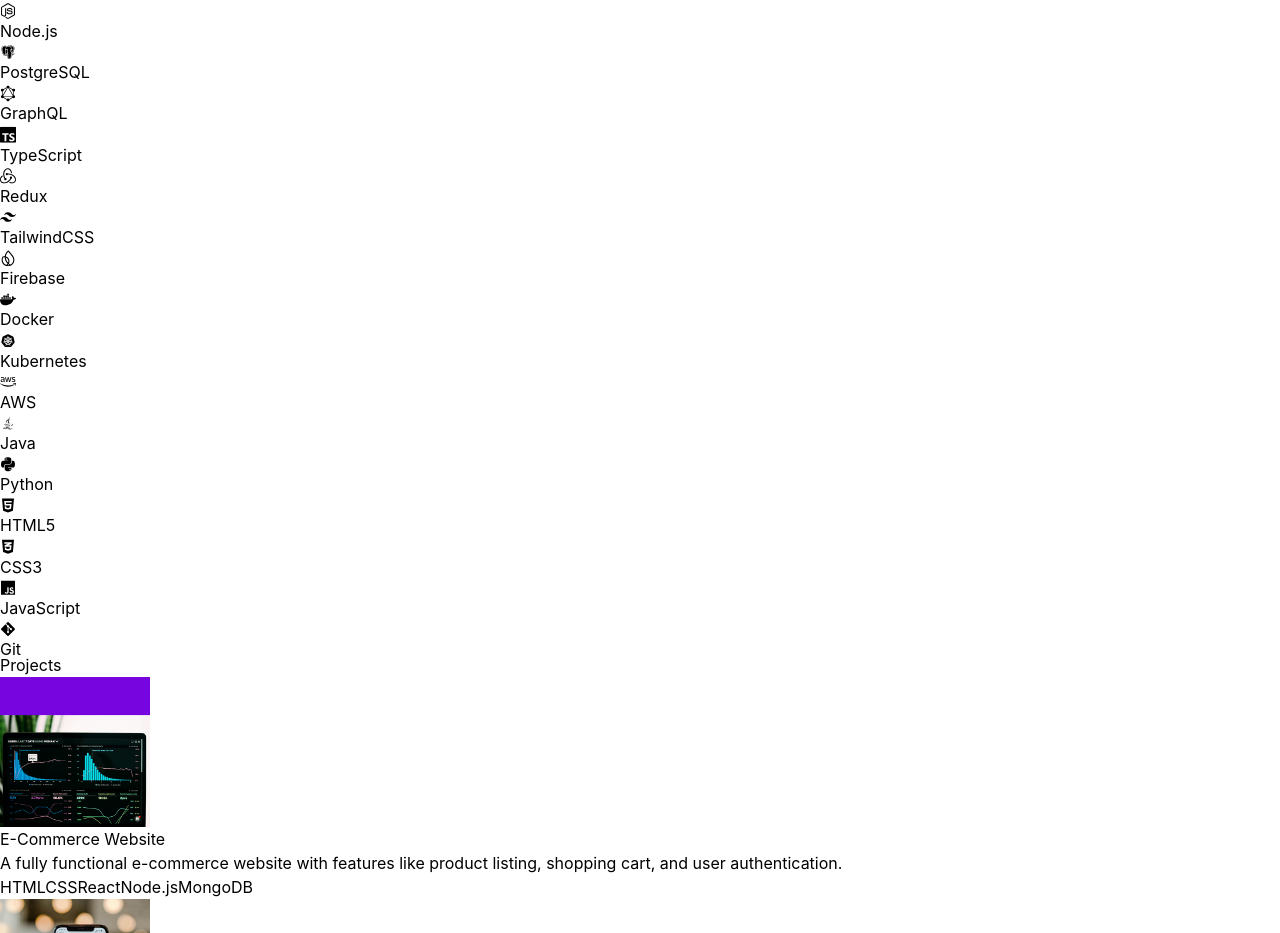
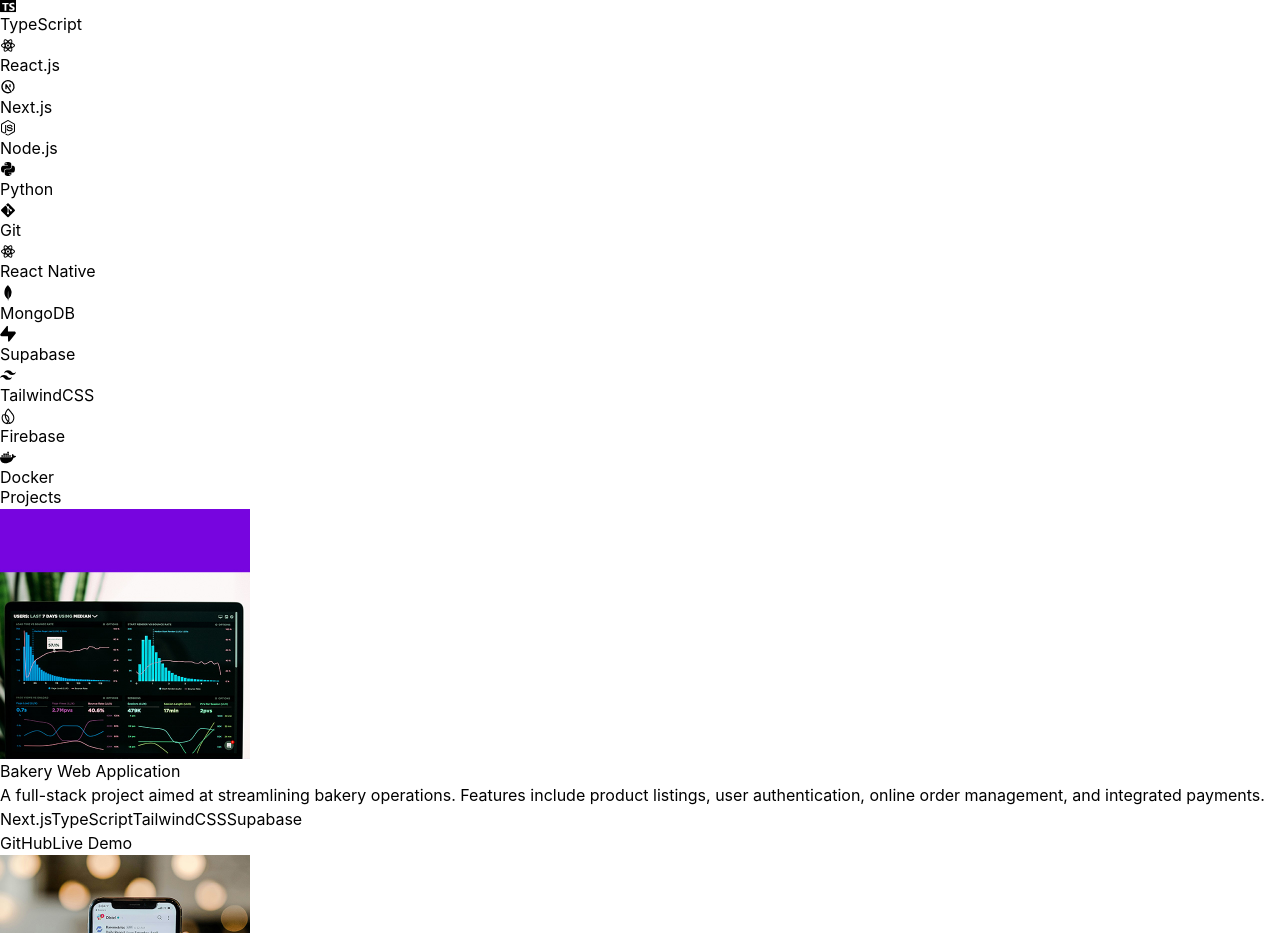
Before and after one commit to HeshanKavin/Portfolio, a React (Vite) app: page / in a window 1280 px wide. Shown: the part 1867-2800 px from the top of the page. Built offline with nearby package versions, Linux system fonts and the light colour scheme; a web font is replaced by a local one.

Commit message:
new update

```diff
--- a/src/components/Contact.jsx
+++ b/src/components/Contact.jsx
@@ -25,7 +25,9 @@ const Contact = () => {
                     transition={{ duration: 1 }}
                     className="my-3">{CONTACT.phoneNo}</motion.p>
                 <a href="#" className="my-3">{CONTACT.email}</a>
-                <p className="my-5 border-t border-blue-400 pt-10">@2024 | HesHan Dissanayaka</p>
+                <p className="my-5 border-t border-blue-400 pt-10">
+                    &copy; {new Date().getFullYear()} | HesHan Dissanayaka
+                </p>
             </div>
         </div>
     )
--- a/src/components/Hero.jsx
+++ b/src/components/Hero.jsx
@@ -35,33 +35,9 @@ const Hero = () => {
                         sequence={[
                             "Software Engineer", // Text to display
                             2000, // Wait 2 seconds
-                            "Software Developer",
-                            2000,
                             "Full Stack Developer",
                             2000,
-                            "Frontend Developer",
-                            2000,
-                            "Backend Developer",
-                            2000,
                             "Mobile App Developer",
-                            2000,
-                            "DevOps Engineer",
-                            2000,
-                            "Cloud Engineer",
-                            2000,
-                            "UI/UX Designer",
-                            2000,
-                            "Technical Lead",
-                            2000,
-                            "System Architect",
-                            2000,
-                            "Data Scientist",
-                            2000,
-                            "Machine Learning Engineer",
-                            2000,
-                            "Cybersecurity Specialist",
-                            2000,
-                            "Software Engineer", // Back to original text
                             2000,
                         ]}
                         wrapper="span"
@@ -75,10 +51,10 @@ const Hero = () => {
                         initial="hidden"
                         animate="visible"
                         className="flex justify-center md:justify-start gap-4">
-                        <a href="https://github.com" target="_blank" rel="noopener noreferrer">
+                        <a href="https://github.com/HeshanKavin" target="_blank" rel="noopener noreferrer">
                             <FaGithub className="text-4xl hover:text-blue-400 transition" />
                         </a>
-                        <a href="https://linkedin.com" target="_blank" rel="noopener noreferrer">
+                        <a href="https://linkedin.com/in/heshan-kavinda-5b3217217" target="_blank" rel="noopener noreferrer">
                             <FaLinkedin className="text-4xl hover:text-blue-400 transition" />
                         </a>
                     </motion.div>
--- a/src/components/Navbar.jsx
+++ b/src/components/Navbar.jsx
@@ -6,7 +6,7 @@ const Navbar = () => {
     return (
         <nav className="fixed flex top-0 left-0 right-0 justify-between items-center  px-10 md:px-40 py-5 z-50 bg-[#03141D]">
             {/* Logo */}
-            <h1 className="text-2xl font-bold text-blue-400">&lt;/HesHan&gt;</h1>
+            <h1 className="text-2xl font-bold text-blue-400 hover:text-[#FFFFFF]"><a href="#home">&lt;/HesHan&gt;</a></h1>
 
             {/* Desktop Menu */}
             <ul className="hidden md:flex gap-8 text-lg">
--- a/src/components/Projects.jsx
+++ b/src/components/Projects.jsx
@@ -1,9 +1,18 @@
-import React from 'react'
-import { PROJECTS } from '../constants'
-import { div } from 'framer-motion/client'
+import React, { useState } from 'react';
+import { PROJECTS } from '../constants';
 import { motion } from 'framer-motion';
 
 const Projects = () => {
+    const [selectedImage, setSelectedImage] = useState(null);
+
+    const handleImageClick = (image) => {
+        setSelectedImage(image);
+    };
+
+    const closeModal = () => {
+        setSelectedImage(null);
+    };
+
     return (
         <div id="projects" className="border-y border-blue-400 pb-10">
             <motion.h1
@@ -23,10 +32,11 @@ const Projects = () => {
                             className="w-full lg:w-1/4">
                             <img
                                 src={project.image}
-                                width={150}
-                                height={150}
+                                width={250}
+                                height={250}
                                 alt={project.title}
-                                className="mb-6 rounded"
+                                className="mb-6 rounded cursor-pointer"
+                                onClick={() => handleImageClick(project.image)} // Open image on click
                             />
                         </motion.div>
                         <motion.div
@@ -42,12 +52,55 @@ const Projects = () => {
                                     className="mr-2 rounded bg-blue-400 px-2 py-1 text-sm font-medium text-white"
                                 >{tech}</span>
                             ))}
+                            <div className="mt-4">
+                                <a
+                                    href={project.github}
+                                    target="_blank"
+                                    rel="noopener noreferrer"
+                                    className="mr-4 text-blue-400 underline"
+                                >
+                                    GitHub
+                                </a>
+                                <a
+                                    href={project.liveDemo}
+                                    target="_blank"
+                                    rel="noopener noreferrer"
+                                    className="text-blue-400 underline"
+                                >
+                                    Live Demo
+                                </a>
+                            </div>
                         </motion.div>
                     </div>
                 ))}
             </div>
+
+            {/* Modal for full image view */}
+            {selectedImage && (
+                <div
+                    className="fixed inset-0 bg-black bg-opacity-50 flex justify-center items-center z-50"
+                    onClick={closeModal}
+                >
+                    <div
+                        className="relative bg-white p-4 rounded"
+                        onClick={(e) => e.stopPropagation()} // Prevent modal close when clicking inside
+                    >
+                        <img
+                            src={selectedImage}
+                            alt="Full view"
+                            className="w-full h-auto max-w-screen-md"
+                        />
+                        <button
+                            onClick={closeModal}
+                            className="absolute top-0 right-0 p-2 text-white bg-blue-400 rounded-full"
+                        >
+                            X
+                        </button>
+                    </div>
+                </div>
+            )}
         </div>
     );
 };
 
-export default Projects
+export default Projects;
--- a/src/components/Skills.jsx
+++ b/src/components/Skills.jsx
@@ -1,8 +1,8 @@
 import React from 'react';
 import { RiReactjsLine } from 'react-icons/ri';
 import { TbBrandNextjs } from 'react-icons/tb';
-import { SiMongodb, SiTailwindcss, SiGraphql, SiTypescript, SiFirebase, SiDocker, SiRedux } from 'react-icons/si';
-import { DiRedis, DiJava } from 'react-icons/di';
+import { SiMongodb, SiTailwindcss, SiGraphql, SiTypescript, SiFirebase, SiDocker, SiRedux, SiSupabase } from 'react-icons/si';
+import { DiRedis, DiJava, DiPhp } from 'react-icons/di';
 import { FaNodeJs, FaPython, FaAws, FaGitAlt, FaHtml5, FaCss3Alt, FaJs } from 'react-icons/fa';
 import { BiLogoPostgresql, BiLogoKubernetes } from 'react-icons/bi';
 import { motion } from 'framer-motion';
@@ -29,28 +29,32 @@ const iconVariants = (duration) => ({
         },
     },
 });
+
 const Skills = () => {
     const skills = [
+        { icon: <FaHtml5 className="text-7xl text-orange-500" />, label: 'HTML' },
+        { icon: <FaCss3Alt className="text-7xl text-blue-500" />, label: 'CSS' },
+        { icon: <DiPhp className="text-7xl text-blue-600" />, label: 'PHP' },
+        { icon: <DiJava className="text-7xl text-red-600" />, label: 'Java' },
+        { icon: <FaJs className="text-7xl text-yellow-500" />, label: 'JavaScript' },
+        { icon: <SiTypescript className="text-7xl text-blue-600" />, label: 'TypeScript' },
         { icon: <RiReactjsLine className="text-7xl text-cyan-400" />, label: 'React.js' },
         { icon: <TbBrandNextjs className="text-7xl text-gray-500" />, label: 'Next.js' },
+        { icon: <FaNodeJs className="text-7xl text-green-400" />, label: 'Node.js' },
+        { icon: <FaPython className="text-7xl text-blue-400" />, label: 'Python' },
+        //{ icon: <FaAws className="text-7xl text-orange-500" />, label: 'AWS' },
+        { icon: <FaGitAlt className="text-7xl text-orange-400" />, label: 'Git' },
+        { icon: <RiReactjsLine className="text-7xl text-cyan-400" />, label: 'React Native' },
         { icon: <SiMongodb className="text-7xl text-green-500" />, label: 'MongoDB' },
-        { icon: <DiRedis className="text-7xl text-red-600" />, label: 'Redis' },
-        { icon: <FaNodeJs className="text-7xl text-green-400" />, label: 'Node.js' },
-        { icon: <BiLogoPostgresql className="text-7xl text-blue-500" />, label: 'PostgreSQL' },
-        { icon: <SiGraphql className="text-7xl text-pink-500" />, label: 'GraphQL' },
-        { icon: <SiTypescript className="text-7xl text-blue-600" />, label: 'TypeScript' },
-        { icon: <SiRedux className="text-7xl text-purple-500" />, label: 'Redux' },
+        //{ icon: <BiLogoPostgresql className="text-7xl text-blue-500" />, label: 'PostgreSQL' },
+        { icon: <SiSupabase className="text-7xl text-green-600" />, label: 'Supabase' },
+        //{ icon: <SiGraphql className="text-7xl text-pink-500" />, label: 'GraphQL' },
+        //{ icon: <SiRedux className="text-7xl text-purple-500" />, label: 'Redux' },
         { icon: <SiTailwindcss className="text-7xl text-cyan-300" />, label: 'TailwindCSS' },
         { icon: <SiFirebase className="text-7xl text-yellow-400" />, label: 'Firebase' },
         { icon: <SiDocker className="text-7xl text-blue-400" />, label: 'Docker' },
-        { icon: <BiLogoKubernetes className="text-7xl text-blue-300" />, label: 'Kubernetes' },
-        { icon: <FaAws className="text-7xl text-orange-500" />, label: 'AWS' },
-        { icon: <DiJava className="text-7xl text-red-600" />, label: 'Java' },
-        { icon: <FaPython className="text-7xl text-blue-400" />, label: 'Python' },
-        { icon: <FaHtml5 className="text-7xl text-orange-500" />, label: 'HTML5' },
-        { icon: <FaCss3Alt className="text-7xl text-blue-500" />, label: 'CSS3' },
-        { icon: <FaJs className="text-7xl text-yellow-500" />, label: 'JavaScript' },
-        { icon: <FaGitAlt className="text-7xl text-orange-400" />, label: 'Git' },
+        //{ icon: <BiLogoKubernetes className="text-7xl text-blue-300" />, label: 'Kubernetes' },
+        //{ icon: <DiRedis className="text-7xl text-red-600" />, label: 'Redis' },
     ];
 
     return (
--- a/src/constants/index.js
+++ b/src/constants/index.js
@@ -1,76 +1,72 @@
 import project1 from "../assets/projects/project-1.jpg";
 import project2 from "../assets/projects/project-2.jpg";
-import project3 from "../assets/projects/project-3.jpg";
-import project4 from "../assets/projects/project-4.jpg";
+import project3 from "../assets/projects/personal blog.png";
 
-export const HERO_CONTENT = `I am a passionate full stack developer with a knack for crafting robust and scalable web applications. With 5 years of hands-on experience, I have honed my skills in front-end technologies like React and Next.js, as well as back-end technologies like Node.js, MySQL, PostgreSQL, and MongoDB. My goal is to leverage my expertise to create innovative solutions that drive business growth and deliver exceptional user experiences.`;
 
-export const ABOUT_TEXT = `I am a dedicated and versatile full stack developer with a passion for creating efficient and user-friendly web applications. With 5 years of professional experience, I have worked with a variety of technologies, including React, Next.js, Node.js, MySQL, PostgreSQL, and MongoDB. My journey in web development began with a deep curiosity for how things work, and it has evolved into a career where I continuously strive to learn and adapt to new challenges. I thrive in collaborative environments and enjoy solving complex problems to deliver high-quality solutions. Outside of coding, I enjoy staying active, exploring new technologies, and contributing to open-source projects.`;
-
-export const EXPERIENCES = [
-    {
-        year: "2023 - Present",
-        role: "Senior Full Stack Developer",
-        company: "Google Inc.",
-        description: `Led a team in developing and maintaining web applications using JavaScript, React.js, and Node.js. Implemented RESTful APIs and integrated with MongoDB databases. Collaborated with stakeholders to define project requirements and timelines.`,
-        technologies: ["Javascript", "React.js", "Next.js", "mongoDB"],
-    },
-    {
-        year: "2022 - 2023",
-        role: "Frontend Developer",
-        company: "Adobe",
-        description: `Designed and developed user interfaces for web applications using Next.js and React. Worked closely with backend developers to integrate frontend components with Node.js APIs. Implemented responsive designs and optimized frontend performance.`,
-        technologies: ["HTML", "CSS", "Vue.js", "mySQL"],
-    },
-    {
-        year: "2021 - 2022",
-        role: "Full Stack Developer",
-        company: "Facebook",
-        description: `Developed and maintained web applications using JavaScript, React.js, and Node.js. Designed and implemented RESTful APIs for data communication. Collaborated with cross-functional teams to deliver high-quality software products on schedule.`,
-        technologies: ["Python", "Svelte", "Three.js", "Postgres"],
-    },
-    {
-        year: "2020 - 2021",
-        role: "Software Engineer",
-        company: "Paypal",
-        description: `Contributed to the development of web applications using JavaScript, React.js, and Node.js. Managed databases and implemented data storage solutions using MongoDB. Worked closely with product managers to prioritize features and enhancements.`,
-        technologies: ["Ruby", "Rails", "PHP", "Sqlite"],
-    },
-];
+export const ABOUT_TEXT = `I am an enthusiastic undergraduate student in Computer Science, with a strong foundation in software engineering and a passion for building innovative solutions. As a Full-Stack Developer, my expertise spans web development and mobile app development, and I am always eager to learn and adapt to new technologies. Beyond my technical skills, I value clear communication, teamwork, leadership, and problem-solving, ensuring that I contribute effectively to any project.`;
+// export const EXPERIENCES = [
+//     {
+//         year: "2023 - Present",
+//         role: "Senior Full Stack Developer",
+//         company: "Google Inc.",
+//         description: `Led a team in developing and maintaining web applications using JavaScript, React.js, and Node.js. Implemented RESTful APIs and integrated with MongoDB databases. Collaborated with stakeholders to define project requirements and timelines.`,
+//         technologies: ["Javascript", "React.js", "Next.js", "mongoDB"],
+//     },
+//     {
+//         year: "2022 - 2023",
+//         role: "Frontend Developer",
+//         company: "Adobe",
+//         description: `Designed and developed user interfaces for web applications using Next.js and React. Worked closely with backend developers to integrate frontend components with Node.js APIs. Implemented responsive designs and optimized frontend performance.`,
+//         technologies: ["HTML", "CSS", "Vue.js", "mySQL"],
+//     },
+//     {
+//         year: "2021 - 2022",
+//         role: "Full Stack Developer",
+//         company: "Facebook",
+//         description: `Developed and maintained web applications using JavaScript, React.js, and Node.js. Designed and implemented RESTful APIs for data communication. Collaborated with cross-functional teams to deliver high-quality software products on schedule.`,
+//         technologies: ["Python", "Svelte", "Three.js", "Postgres"],
+//     },
+//     {
+//         year: "2020 - 2021",
+//         role: "Software Engineer",
+//         company: "Paypal",
+//         description: `Contributed to the development of web applications using JavaScript, React.js, and Node.js. Managed databases and implemented data storage solutions using MongoDB. Worked closely with product managers to prioritize features and enhancements.`,
+//         technologies: ["Ruby", "Rails", "PHP", "Sqlite"],
+//     },
+// ];
 
 export const PROJECTS = [
     {
-        title: "E-Commerce Website",
+        title: "Bakery Web Application",
         image: project1,
         description:
-            "A fully functional e-commerce website with features like product listing, shopping cart, and user authentication.",
-        technologies: ["HTML", "CSS", "React", "Node.js", "MongoDB"],
-    },
-    {
-        title: "Task Management App",
-        image: project2,
-        description:
-            "An application for managing tasks and projects, with features such as task creation, assignment, and progress tracking.",
-        technologies: ["HTML", "CSS", "Angular", "Firebase"],
+            "A full-stack project aimed at streamlining bakery operations. Features include product listings, user authentication, online order management, and integrated payments.",
+        technologies: ["Next.js", "TypeScript", "TailwindCSS", "Supabase"],
+        github: "https://github.com/chamodRash/bakery_web_app",
+        liveDemo: "https://bakery-web-app.vercel.app",
     },
     {
         title: "Portfolio Website",
+        image: project2,
+        description:
+            "A personal portfolio showcasing my skills, projects, and contact information. Explore sections like About, Skills, Projects, and Contact to get a comprehensive view of my journey in development.",
+        technologies: ["React.js", "JavaScript", "TailwindCSS"],
+        github: "https://github.com/HeshanKavin/Portfolio",
+        liveDemo: "https://heshandisanayaka.vercel.app/",
+    },
+    {
+        title: "Personal Blog",
         image: project3,
         description:
-            "A personal portfolio website showcasing projects, skills, and contact information.",
-        technologies: ["HTML", "CSS", "React", "Bootstrap"],
-    },
-    {
-        title: "Blogging Platform",
-        image: project4,
-        description:
-            "A platform for creating and publishing blog posts, with features like rich text editing, commenting, and user profiles.",
-        technologies: ["HTML", "CSS", "Vue.js", "Express", "mySQL"],
+            "A feature-rich blog platform where users can create, edit, and publish posts via a sleek admin dashboard. Designed with an intuitive UI for a seamless blogging experience.",
+        technologies: ["Next.js", "Supabase", "TypeScript", "TailwindCSS"],
+        github: "https://github.com/HeshanKavin/Personal_Blog",
+        liveDemo: "https://heshan-blog.vercel.app/",
     },
 ];
 
 export const CONTACT = {
-    address: "767 Fifth Avenue, New York, NY 10153 ",
+    address: "Kekirawa, Sri Lanka ",
     phoneNo: "0719609482 ",
     email: "heshankavinda0908@gmail.com",
 };
```
Also changed, not shown: 1 other file (tests, documents, lock files or other folders).
